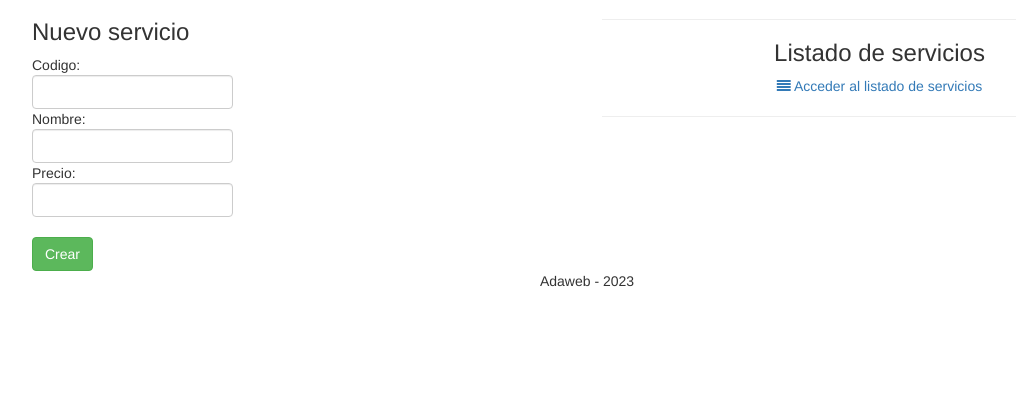
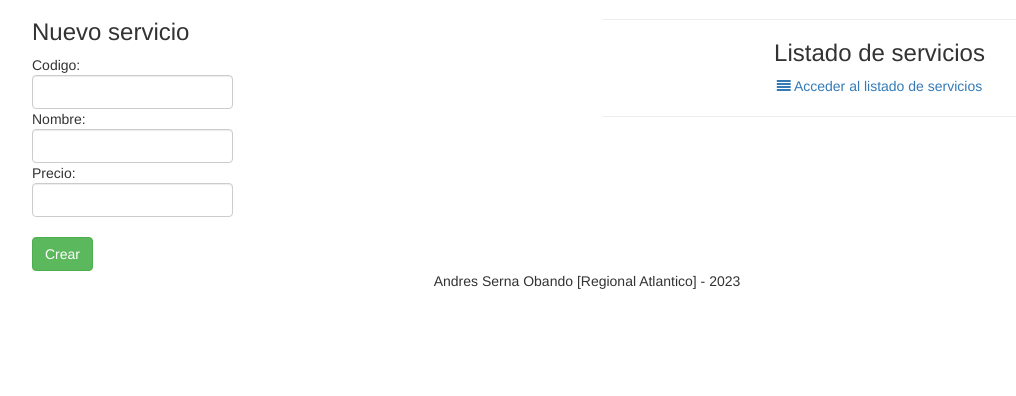
Before and after one commit to AndresSernaSENA/https---github.com-AndresSernaSENA-crud_php, a PHP site: page / in a window 1280 px wide. Shown: the part 210-606 px from the top of the page, without its empty margins (53-1069 px from the left). Run offline with PHP 8.4, Linux system fonts and the light colour scheme; some libraries are stand-ins or nearby versions.

Commit message:
Cambio de copyright 05 junio 2023

```diff
--- a/index.php
+++ b/index.php
@@ -46,7 +46,7 @@ if ((isset($_POST['nombre'])) && ($_POST['nombre'] != '') && (isset($_POST['prec
                 </div>
             </div>
             <footer class="col-lg-12 text-center">
-                Adaweb - <?php echo date("Y"); ?>
+                Andres Serna Obando [Regional Atlantico] - <?php echo date("Y"); ?>
             </footer>
         </div>
     </body>
```
